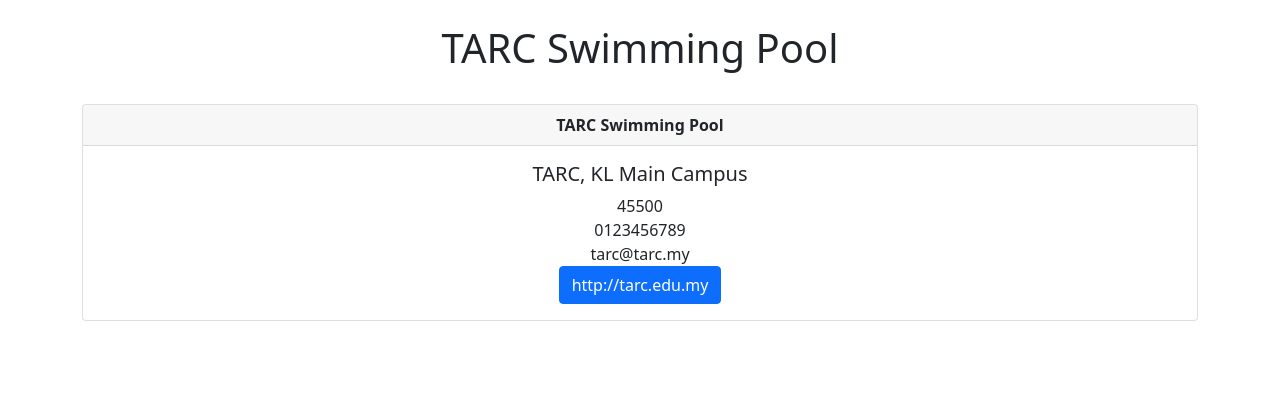
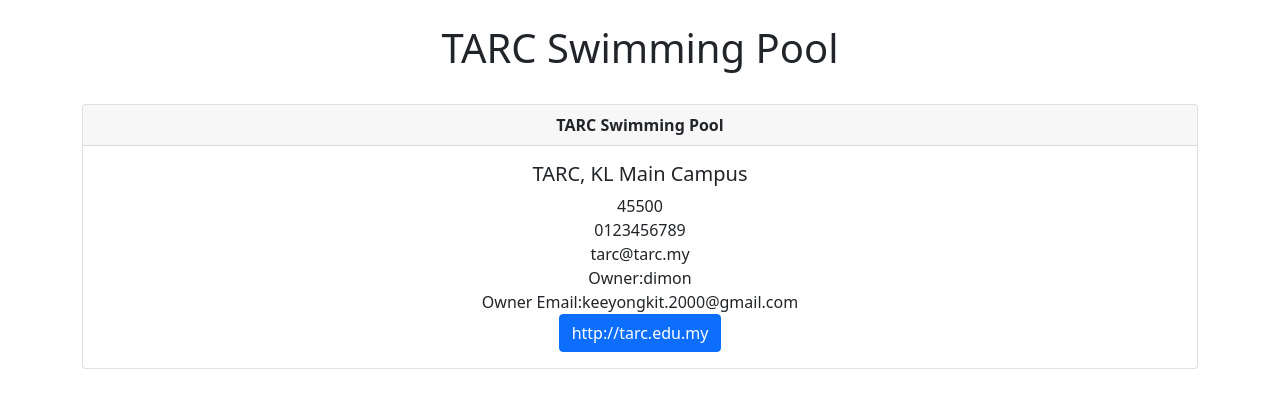
Before and after one commit to DimonKeeYongKit/Django, a Django app: page /show_venue/1 in a window 1280 px wide. Shown: the part 56-464 px from the top of the page. Run offline with Django 3.2, Linux system fonts and the light colour scheme; data comes from the database, SQL or seed files in the repository; parts of the project's set-up code (start-up, migrations or seed data) failed here and were passed over.

Commit message:
add venue owner on show_venue page

```diff
--- a/webapp/events/templates/show_venue.html
+++ b/webapp/events/templates/show_venue.html
@@ -14,6 +14,8 @@
             {{ venue.zip_code }}<br>
             {{ venue.phone }}<br>
             {{ venue.email_address }}<br>
+            Owner:{{ venue_owner }}<br>
+            Owner Email:{{ venue_owner.email }}<br>
           <a href="{{ venue.web }}" class="btn btn-primary">{{ venue.web }}</a>
         </div>
       </div>
--- a/webapp/events/views.py
+++ b/webapp/events/views.py
@@ -7,6 +7,7 @@
 
 from reportlab.lib import pagesizes
 from .models import Event, Venue
+from django.contrib.auth.models import User
 from .forms import VenueForm, EventForm, EventFormAdmin
 import csv
 
@@ -66,7 +67,8 @@
 
 def show_venue(request, venue_id):
     venue = Venue.objects.get(pk=venue_id)
-    return render(request, 'show_venue.html', {'venue':venue})
+    venue_owner = User.objects.get(pk=venue.owner)
+    return render(request, 'show_venue.html', {'venue':venue, 'venue_owner':venue_owner})
 
 
 def add_venue(request):
```
